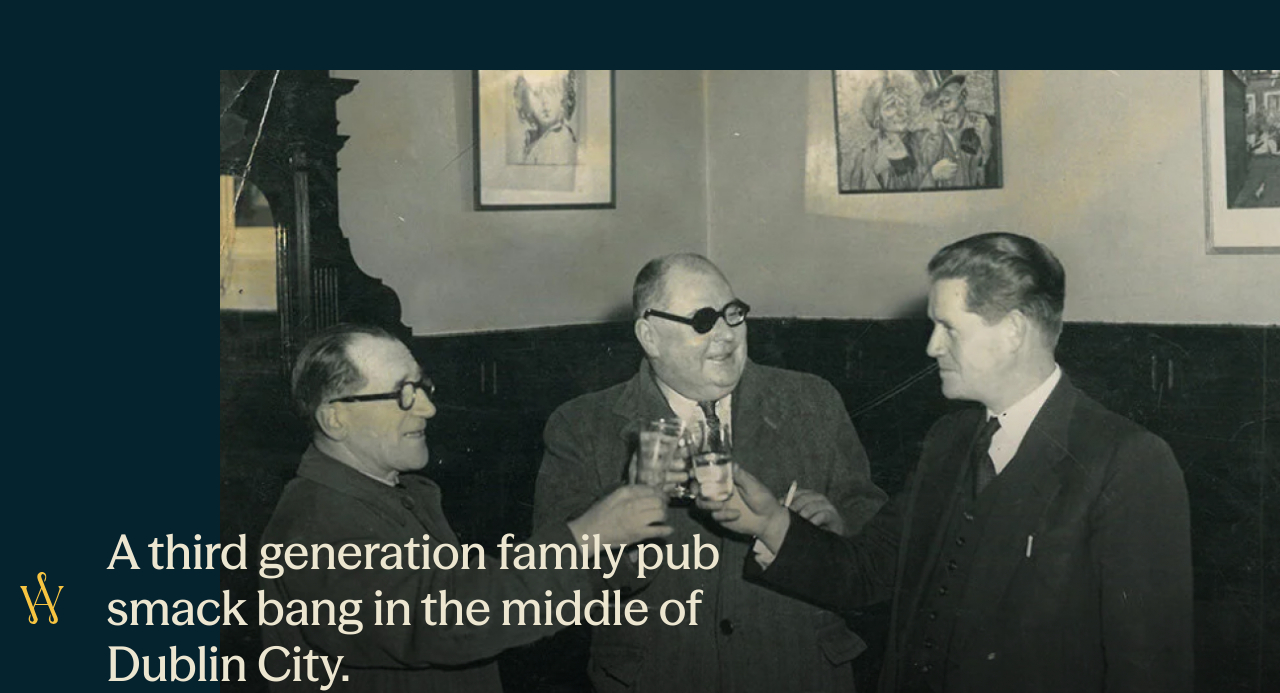
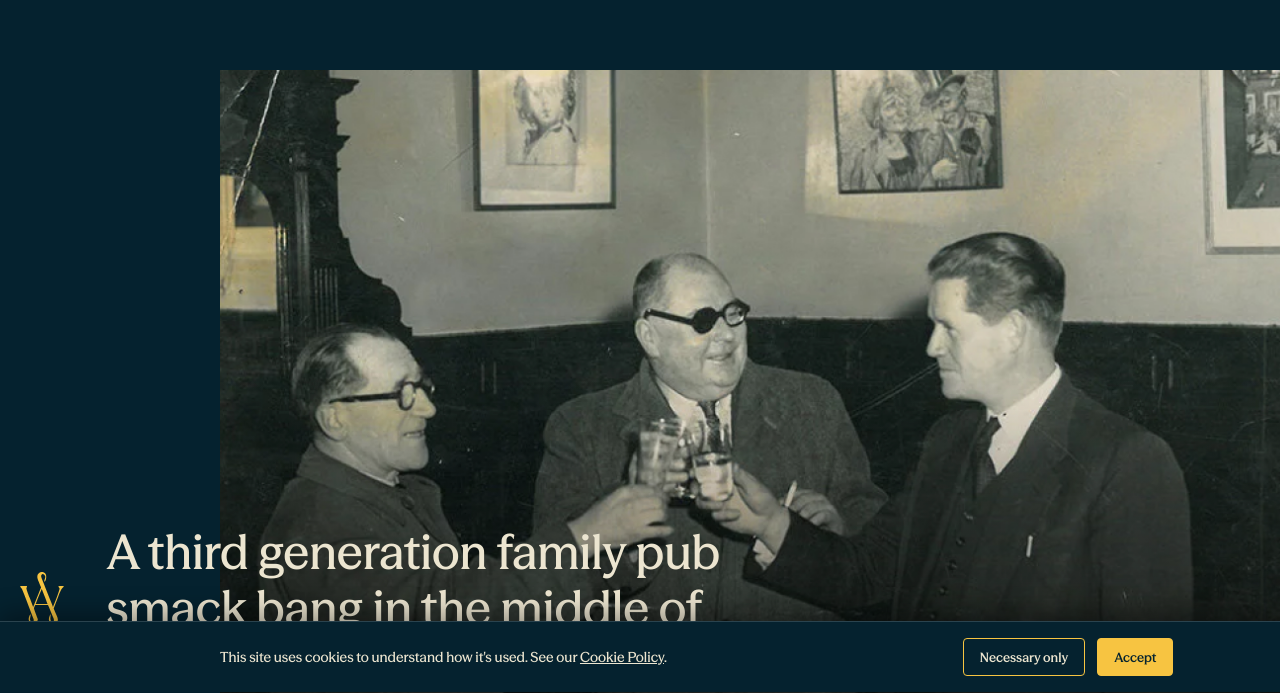
Before and after one commit to fergal-adams/bill-ahernes-prototype, a plain HTML site: page index.html in a window 1280 px wide. Shown: the part 108-801 px from the top of the page. Drawn offline with Linux system fonts and the light colour scheme.

Commit message:
Add favicon, social preview image, and cookie consent banner
- Generate favicon (.ico + PNG sizes) and apple-touch-icon from the W
  monogram, linked from all three pages.
- Add Open Graph / Twitter card meta tags plus a 1200x630 social share
  image so links don't preview as a blank grey box.
- Add a square logo crop for use as the profile photo on Instagram,
  Facebook and Google Business Profile.
- Add a real cookie consent banner (Accept / Necessary only), gating a
  hasAnalyticsConsent() helper that future tracking scripts (GA4) should
  check before firing, rather than just linking to the Cookie Policy
  with no actual consent mechanism.

Co-Authored-By: Claude Sonnet 5 <noreply@anthropic.com>

```diff
--- a/index.html
+++ b/index.html
@@ -5,6 +5,17 @@
 <meta name="viewport" content="width=device-width, initial-scale=1.0">
 <title>Bill Aherne's — Dublin</title>
 <meta name="description" content="Bill Aherne's is a third-generation family pub on Aston Quay, Temple Bar, Dublin, ten seconds from O'Connell Bridge. Walk-in only, with live music, whiskey, cocktails and a Victorian bar restored with care.">
+<link rel="icon" href="favicon.ico" sizes="any">
+<link rel="icon" href="assets/favicon-32.png" type="image/png" sizes="32x32">
+<link rel="apple-touch-icon" href="assets/apple-touch-icon.png">
+<meta property="og:type" content="website">
+<meta property="og:site_name" content="Bill Aherne's">
+<meta property="og:title" content="Bill Aherne's — Dublin">
+<meta property="og:description" content="A third-generation family pub on Aston Quay, Temple Bar, ten seconds from O'Connell Bridge. Walk-in only, with live music, whiskey, cocktails and a Victorian bar restored with care.">
+<meta property="og:image" content="assets/social-preview.jpg">
+<meta property="og:image:width" content="1200">
+<meta property="og:image:height" content="630">
+<meta name="twitter:card" content="summary_large_image">
 <link rel="stylesheet" href="styles.css">
 </head>
 <body>
@@ -141,6 +152,14 @@
     </div>
   </footer>
 
+  <div class="cookie-banner" id="cookieBanner" hidden>
+    <p class="cookie-banner__text">This site uses cookies to understand how it's used. See our <a href="cookies.html">Cookie Policy</a>.</p>
+    <div class="cookie-banner__actions">
+      <button type="button" class="cookie-banner__decline" id="cookieDecline">Necessary only</button>
+      <button type="button" class="cookie-banner__accept" id="cookieAccept">Accept</button>
+    </div>
+  </div>
+
   <script src="script.js"></script>
 </body>
 </html>
--- a/script.js
+++ b/script.js
@@ -119,6 +119,48 @@ function setupCarousels() {
   });
 }
 
+// Cookie consent. Analytics-type scripts (e.g. GA4, once added) should
+// check `hasAnalyticsConsent()` before loading rather than firing
+// unconditionally, so tracking only ever runs after the visitor accepts.
+const COOKIE_CONSENT_KEY = 'bill-ahernes-cookie-consent';
+
+function hasAnalyticsConsent() {
+  try {
+    return localStorage.getItem(COOKIE_CONSENT_KEY) === 'accepted';
+  } catch (e) {
+    return false;
+  }
+}
+window.hasAnalyticsConsent = hasAnalyticsConsent;
+
+function setupCookieBanner() {
+  const banner = document.getElementById('cookieBanner');
+  if (!banner) return;
+
+  let stored = null;
+  try {
+    stored = localStorage.getItem(COOKIE_CONSENT_KEY);
+  } catch (e) {
+    /* localStorage unavailable (private mode etc.) — leave the banner
+       showing every visit rather than breaking the page. */
+  }
+
+  if (!stored) {
+    banner.hidden = false;
+  }
+
+  function choose(value) {
+    banner.hidden = true;
+    try {
+      localStorage.setItem(COOKIE_CONSENT_KEY, value);
+    } catch (e) {}
+  }
+
+  document.getElementById('cookieAccept').addEventListener('click', () => choose('accepted'));
+  document.getElementById('cookieDecline').addEventListener('click', () => choose('declined'));
+}
+
 setupChromeColorSwitch();
 setupRevealOnScroll();
 setupCarousels();
+setupCookieBanner();
--- a/styles.css
+++ b/styles.css
@@ -850,3 +850,85 @@ main {
     display: none;
   }
 }
+
+/* Cookie consent banner */
+
+.cookie-banner {
+  position: fixed;
+  left: 0;
+  right: 0;
+  bottom: 0;
+  z-index: 200;
+  display: flex;
+  flex-direction: column;
+  gap: 12px;
+  padding: 16px var(--gutter);
+  background: var(--navy);
+  border-top: 1px solid rgba(253, 253, 253, 0.15);
+  box-shadow: 0 -8px 24px rgba(0, 0, 0, 0.35);
+}
+
+.cookie-banner[hidden] {
+  display: none;
+}
+
+.cookie-banner__text {
+  margin: 0;
+  font-size: 13px;
+  line-height: 1.5;
+  color: var(--white);
+}
+
+.cookie-banner__text a {
+  text-decoration: underline;
+}
+
+.cookie-banner__actions {
+  display: flex;
+  gap: 12px;
+}
+
+.cookie-banner__accept,
+.cookie-banner__decline {
+  flex: 1;
+  font-family: var(--font-body);
+  font-size: 13px;
+  font-weight: 600;
+  padding: 10px 16px;
+  border-radius: 4px;
+  cursor: pointer;
+  border: 1px solid var(--gold);
+}
+
+.cookie-banner__accept {
+  background: var(--gold);
+  color: var(--navy-text);
+}
+
+.cookie-banner__decline {
+  background: transparent;
+  color: var(--white);
+}
+
+@media (min-width: 1024px) {
+  .cookie-banner {
+    flex-direction: row;
+    align-items: center;
+    justify-content: space-between;
+    gap: 24px;
+    padding: 16px var(--gutter-desktop-right) 16px var(--gutter-desktop-left);
+  }
+
+  .cookie-banner__text {
+    font-size: 14px;
+  }
+
+  .cookie-banner__actions {
+    flex-shrink: 0;
+  }
+
+  .cookie-banner__accept,
+  .cookie-banner__decline {
+    flex: none;
+  }
+}
```
Also changed, not shown: cookies.html (+3 -0 lines), privacy.html (+3 -0 lines), assets/apple-touch-icon.png (added), assets/favicon-16.png (added), assets/favicon-32.png (added), assets/favicon-48.png (added), assets/logo-square-1024.png (added), assets/social-preview-square.png (added), assets/social-preview.jpg (added), favicon.ico (added).
